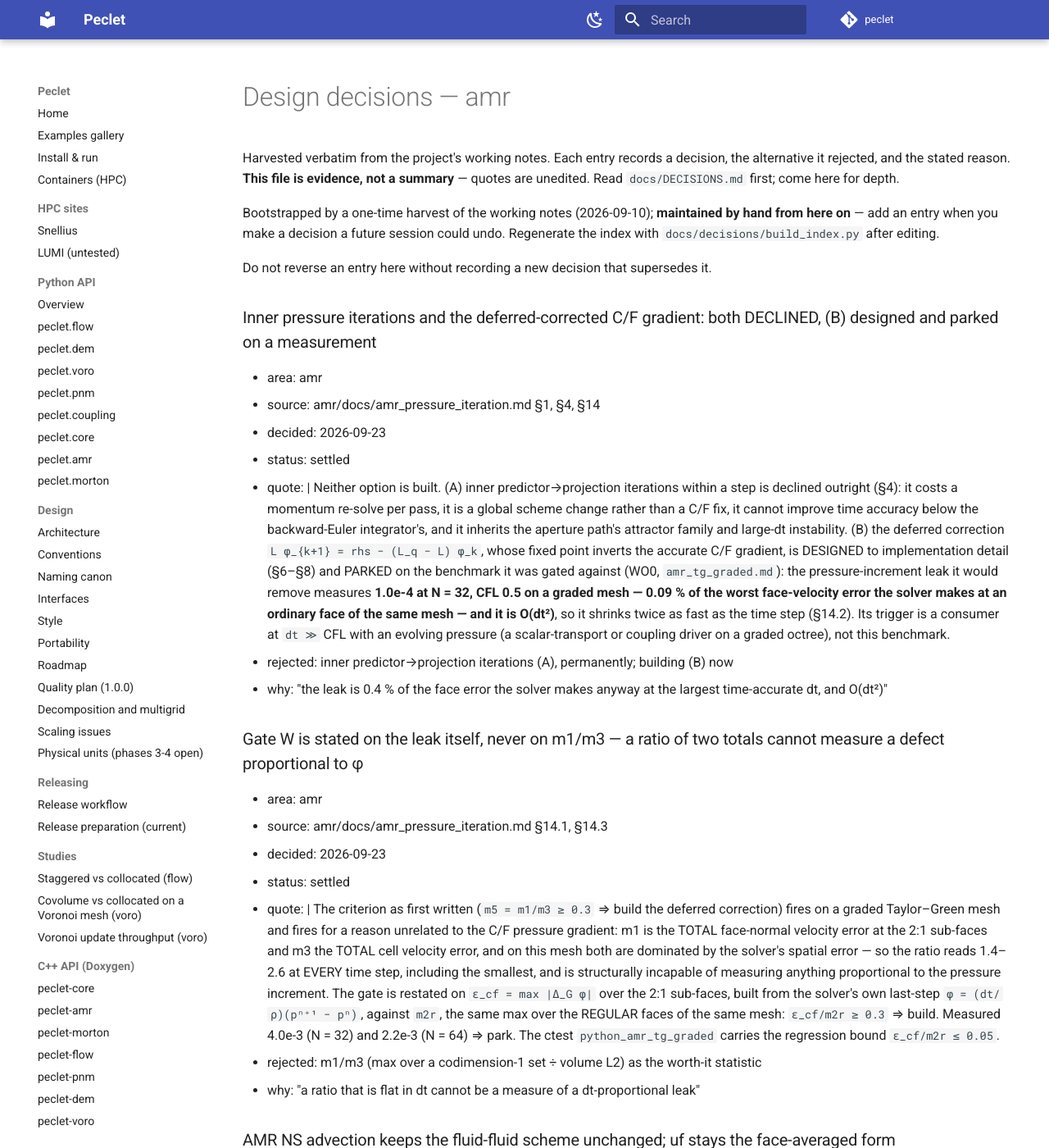
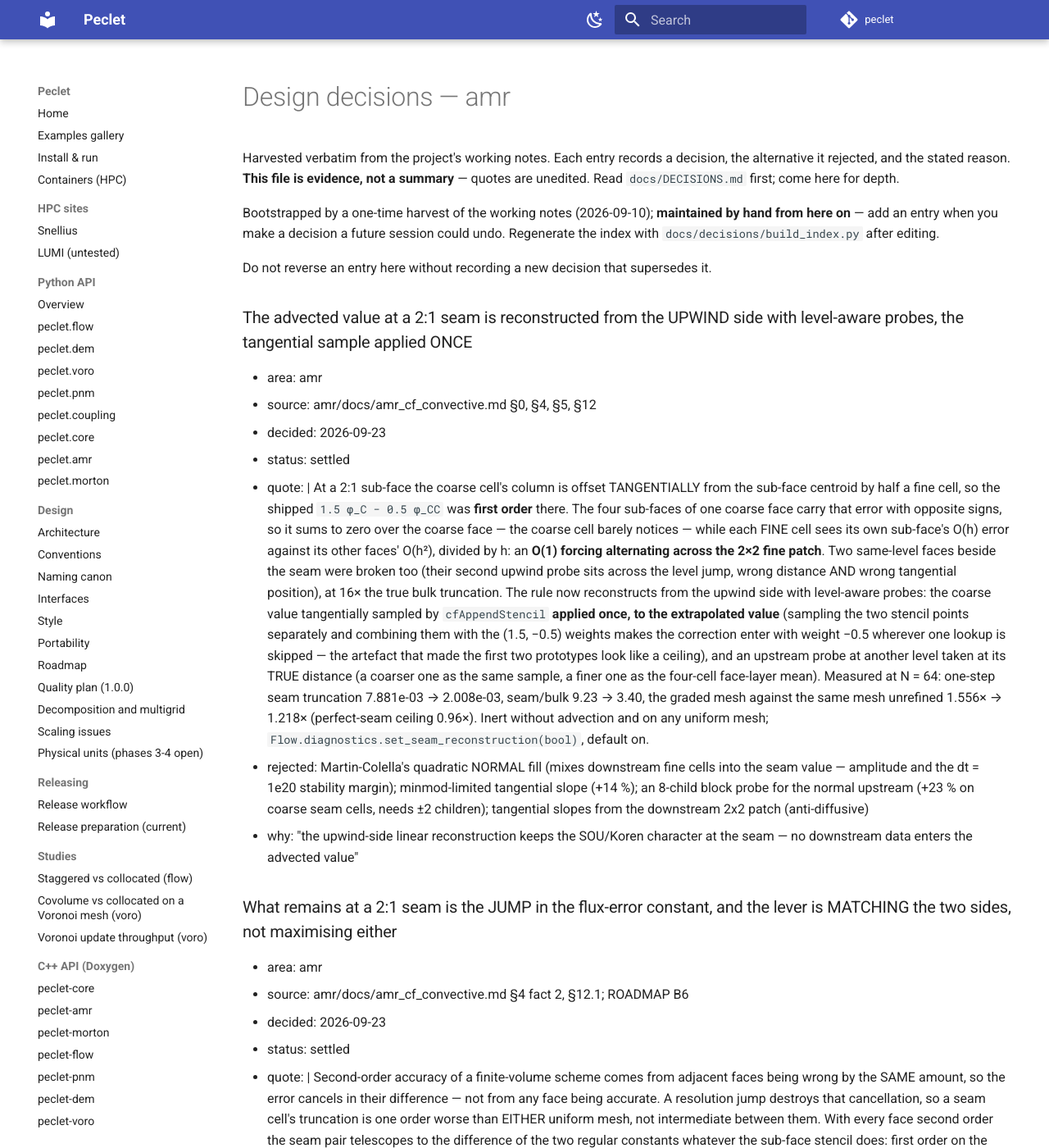
Before and after one commit to computational-chemical-engineering/peclet, an MkDocs documentation site: the page built from docs/decisions/amr.md, in a window 1280 px wide and 1400 px high. Shown: the whole window at 82% size. Built offline with MkDocs 1.6.1 and Material for MkDocs 9.7.7, drawn with Linux system fonts in a browser that asks for light colours; comment, search, counter and statistics services are not loaded; some of the changed text lies outside the part shown.

Commit message:
amr: the advected value at a 2:1 seam is reconstructed from the upwind side (ROADMAP B5 closed)
peclet-amr 3c6c343..7d4dac9. The convective flux was first order at a 2:1 face because the coarse
cell's column is offset tangentially from the sub-face by half a fine cell. The four sub-faces of
one coarse face carry that error with opposite signs, so it cancels for the coarse cell and leaves
each FINE cell an O(1) forcing alternating across the 2x2 patch -- which is what made a refined
shell WORSE than no refinement at all.

  * one-step seam truncation 7.881e-03 -> 2.008e-03, seam/bulk 9.23 -> 3.40;
  * the graded mesh against the same mesh unrefined 1.556x -> 1.218x, against a measured
    perfect-seam ceiling of 0.96x (the shell is 6.8 % of the volume, so it can buy 4 %);
  * refinement now PAYS once it covers enough of the domain: 42 % refined reads 0.93x the
    unrefined mesh, where before it lost at 1.46x;
  * and the penalty does not compound with depth -- 1.27x / 1.18x / 1.05x of the ceiling at 2/3/4
    levels with a third MORE seam faces.

Inert without advection and on any uniform mesh; bit-identical with the switch off; ~5e-9 at
np=2/4/8 with a non-vacuity control; no measurable cost.

Two register entries: the rule as built with the four alternatives it rejected, and the standing
fact that what remains is the JUMP in the flux-error constant -- so a bound of 1 is unreachable by
any face stencil and the lever is matching the two sides, not a better sub-face value. B6 carries
that, at low priority.

Co-Authored-By: Claude Opus 5 <noreply@anthropic.com>
Claude-Session: https://claude.ai/code/session_015fNTZgmz6U1bv2MRTM3bbF

```diff
--- a/docs/decisions/amr.md
+++ b/docs/decisions/amr.md
@@ -9,6 +9,56 @@ from here on** — add an entry when you make a decision a future session could
 the index with `docs/decisions/build_index.py` after editing.
 
 Do not reverse an entry here without recording a new decision that supersedes it.
+
+### The advected value at a 2:1 seam is reconstructed from the UPWIND side with level-aware probes, the tangential sample applied ONCE
+- area: amr
+- source: amr/docs/amr_cf_convective.md §0, §4, §5, §12
+- decided: 2026-09-23
+- status: settled
+- quote: |
+    At a 2:1 sub-face the coarse cell's column is offset TANGENTIALLY from the sub-face centroid by
+    half a fine cell, so the shipped `1.5 φ_C − 0.5 φ_CC` was **first order** there. The four
+    sub-faces of one coarse face carry that error with opposite signs, so it sums to zero over the
+    coarse face — the coarse cell barely notices — while each FINE cell sees its own sub-face's
+    O(h) error against its other faces' O(h²), divided by h: an **O(1) forcing alternating across
+    the 2×2 fine patch**. Two same-level faces beside the seam were broken too (their second
+    upwind probe sits across the level jump, wrong distance AND wrong tangential position), at 16×
+    the true bulk truncation. The rule now reconstructs from the upwind side with level-aware
+    probes: the coarse value tangentially sampled by `cfAppendStencil` **applied once, to the
+    extrapolated value** (sampling the two stencil points separately and combining them with the
+    (1.5, −0.5) weights makes the correction enter with weight −0.5 wherever one lookup is skipped
+    — the artefact that made the first two prototypes look like a ceiling), and an upstream probe
+    at another level taken at its TRUE distance (a coarser one as the same sample, a finer one as
+    the four-cell face-layer mean). Measured at N = 64: one-step seam truncation 7.881e-03 →
+    2.008e-03, seam/bulk 9.23 → 3.40, the graded mesh against the same mesh unrefined 1.556× →
+    1.218× (perfect-seam ceiling 0.96×). Inert without advection and on any uniform mesh;
+    `Flow.diagnostics.set_seam_reconstruction(bool)`, default on.
+- rejected: Martin-Colella's quadratic NORMAL fill (mixes downstream fine cells into the seam value — amplitude and the dt = 1e20 stability margin); minmod-limited tangential slope (+14 %); an 8-child block probe for the normal upstream (+23 % on coarse seam cells, needs ±2 children); tangential slopes from the downstream 2x2 patch (anti-diffusive)
+- why: "the upwind-side linear reconstruction keeps the SOU/Koren character at the seam — no downstream data enters the advected value"
+
+### What remains at a 2:1 seam is the JUMP in the flux-error constant, and the lever is MATCHING the two sides, not maximising either
+- area: amr
+- source: amr/docs/amr_cf_convective.md §4 fact 2, §12.1; ROADMAP B6
+- decided: 2026-09-23
+- status: settled
+- quote: |
+    Second-order accuracy of a finite-volume scheme comes from adjacent faces being wrong by the
+    SAME amount, so the error cancels in their difference — not from any face being accurate. A
+    resolution jump destroys that cancellation, so a seam cell's truncation is one order worse than
+    EITHER uniform mesh, not intermediate between them. With every face second order the seam pair
+    telescopes to the difference of the two regular constants whatever the sub-face stencil does:
+    first order on the seam is the floor (Gustafsson 1975; Kreiss et al. 1986 — the global order is
+    kept, a constant is left, and every AMR code carries it). Consequences that must not be
+    relitigated: a bound of 1 on graded-vs-coarse is NOT reachable by any face stencil; the gate
+    "the interface/bulk ratio must stop growing" is unattainable by construction (the right gate is
+    the seam converging at first order and the layer behind it becoming bulk-like); and the
+    remaining lever is a higher-order flux on the coarse cells BESIDE the seam chosen to MATCH the
+    fine side's constant, a buffer of intermediate constant, or the mesh generator's band — never a
+    better sub-face value. Measured 2026-09-23: after the upwind fix the residual is 59 % coherent
+    (the intrinsic layer) and what is left of the alternating part is spread like the viscous seam
+    layer, not concentrated like a stencil fallback — no stencil suspect survives.
+- rejected: chasing the residual graded-vs-coarse penalty with a better sub-face reconstruction
+- why: "the h → 2h jump in the flux-error constant is intrinsic and cannot be cancelled by any sub-face stencil"
 
 ### Inner pressure iterations and the deferred-corrected C/F gradient: both DECLINED, (B) designed and parked on a measurement
 - area: amr
```
Also changed, not shown: CLAUDE.md (+1 -1 lines), docs/DECISIONS.md (+3 -1 lines).
